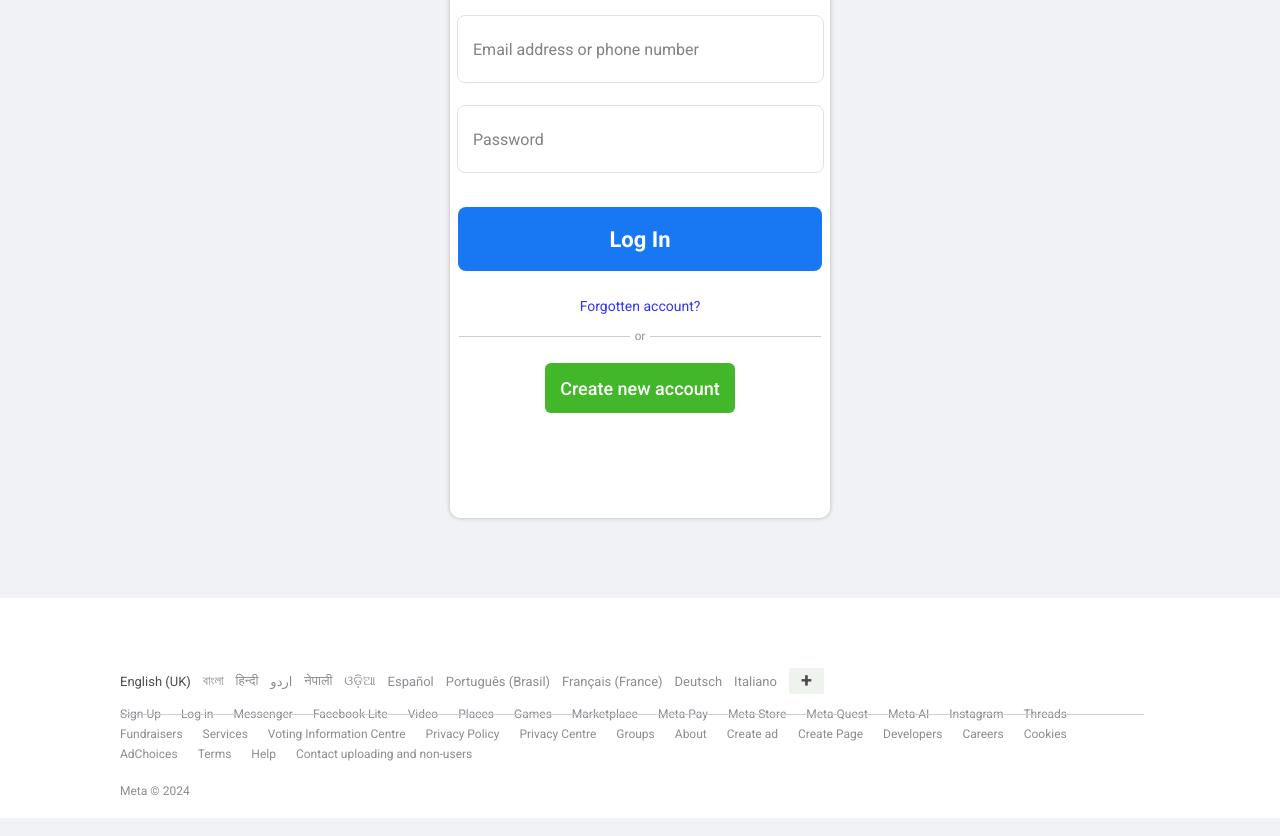
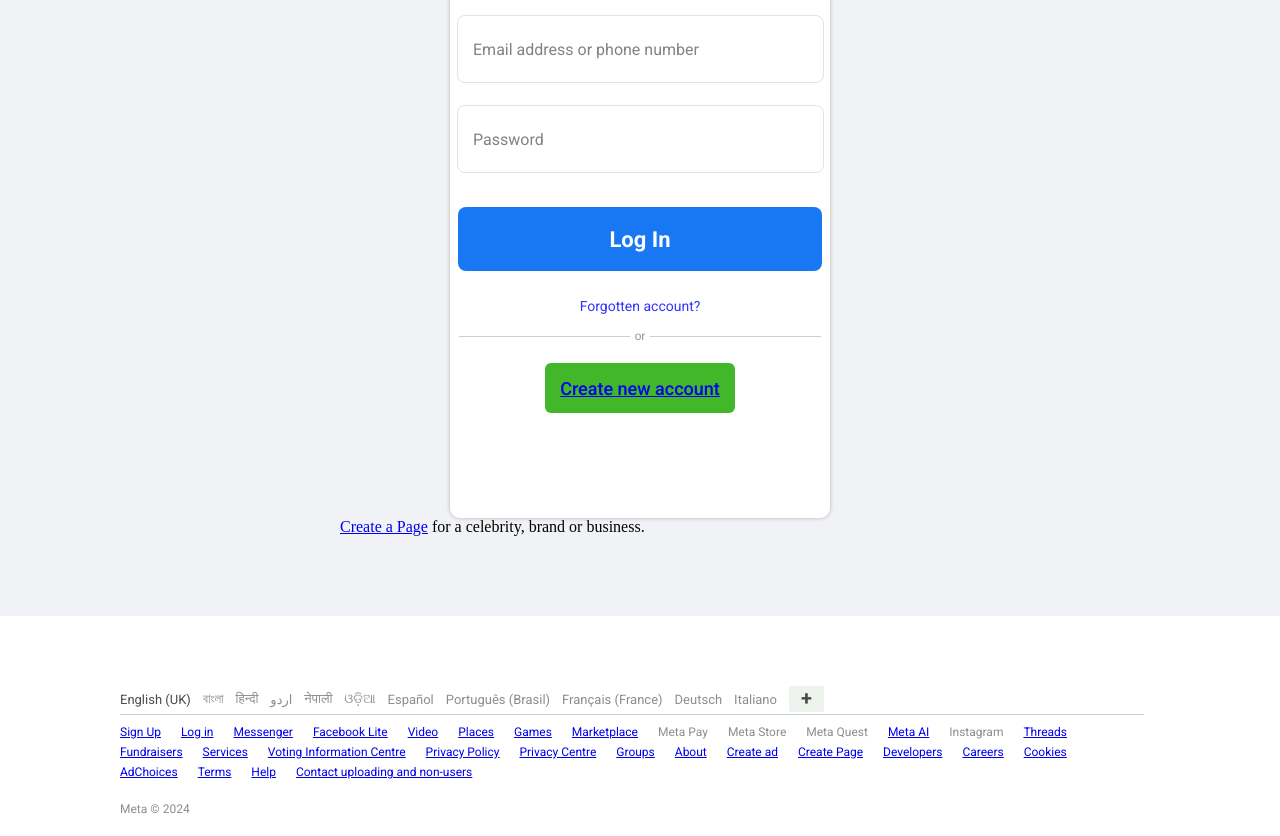
Before and after one commit to chatterjee-rohan/Facebook-Clone, a plain HTML site: page login-in-to.html in a window 1280 px wide. Shown: the part 262-1098 px from the top of the page. Drawn offline with Linux system fonts and the light colour scheme.

Commit message:
Update login-in-to.html

```diff
--- a/login-in-to.html
+++ b/login-in-to.html
@@ -4,7 +4,7 @@
 <head>
     <meta charset="UTF-8">
     <meta name="viewport" content="width=device-width, initial-scale=1.0">
-    <title>Login in to Facebook</title>
+    <title>Facebook - log in or sign up</title>
     <link rel="stylesheet" href="login-in-to.css">
 </head>
 
@@ -25,8 +25,14 @@
             <a href="forgotaccount.html" class="f-a">Forgotten account?</a>
             <span class="sepr">or</span>
             <button class="btn-cna">
-                <a href="createaccount.html" style="text-decoration: none; color: #fff;">Create new account</a>
+                <a href="createaccount.html">Create new account</a>
             </button>
+        </div>
+        <div class="para">
+            <p>
+                <a href="https://www.facebook.com/pages/create/?ref_type=registration_form">Create a Page</a> for a
+                celebrity, brand or business.
+            </p>
         </div>
     </div>
     <div class="last-section">
@@ -46,47 +52,107 @@
                 <button class="lan-btn">+</button>
             </li>
         </div>
-
         <div class="text">
             <div class="text1">
-                 <li title="Sign up for Facebook">
-                    <a href="createaccount.html" style="text-decoration: none;color: #8a8d91;">Sign Up</a>
+                <li title="Sign up for Facebook">
+                    <a href="createaccount.html">Sign Up</a>
                 </li>
                 <li title="Log in to Facebook">
-                    <a href="login-in-to.html" style="text-decoration: none;color: #8a8d91;">Log in</a>
+                    <a href="login-in-to.html">Log in</a>
                 </li>
-                <li title="Take a look at Messenger">Messenger</li>
-                <li title="Facebook Lite for android">Facebook Lite</li>
-                <li title="Browse in video">Video</li>
-                <li title="Take a look at popular places in Facebook">Places</li>
-                <li title="Check out Facebook games">Games</li>
-                <li title="Buy and Sell on Facebook Marketplace">Marketplace</li>
-                <li title="Learn more about Meta Pay">Meta Pay</li>
-                <li title="Discover Meta">Meta Store</li>
-                <li title="Learn more about Meta Quest">Meta Quest</li>
-                <li title="Meta AI">Meta AI</li>
-                <li title="Take a look at Instagram">Instagram</li>
-                <li title="Check out Threads">Threads</li>
+                <li title="Take a look at Messenger">
+                    <a href="https://www.messenger.com/">Messenger</a>
+                </li>
+                <li title="Facebook Lite for android">
+                    <a href="https://www.facebook.com/lite/">Facebook Lite</a>
+                </li>
+                <li title="Browse in video">
+                    <a href="https://www.facebook.com/watch/">Video</a>
+                </li>
+                <li title="Take a look at popular places in Facebook">
+                    <a href="https://www.facebook.com/places/">Places</a>
+                </li>
+                <li title="Check out Facebook games">
+                    <a href="https://www.facebook.com/gaming/play/">Games</a>
+                </li>
+                <li title="Buy and Sell on Facebook Marketplace">
+                    <a href="https://www.facebook.com/marketplace/">Marketplace</a>
+                </li>
+                <li title="Learn more about Meta Pay">
+                    <a onclick="window.open('https://about.meta.com/technologies/meta-pay')">Meta Pay</a>
+                </li>
+                <li title="Discover Meta">
+                    <a onclick="window.open('https://www.meta.com/')">Meta Store</a>
+                </li>
+                <li title="Learn more about Meta Quest">
+                    <a onclick="window.open('https://www.meta.com/quest/')">Meta Quest</a>
+                </li>
+                <li title="Meta AI">
+                    <a href="https://www.meta.ai/">Meta AI</a>
+                </li>
+                <li title="Take a look at Instagram">
+                    <a onclick="window.open('https://www.instagram.com/')">Instagram</a>
+                </li>
+                <li title="Check out Threads">
+                    <a href="https://www.threads.net/">Threads</a>
+                </li>
             </div>
             <div class="text2">
-                <li title="Donate to worthy causes">Fundraisers</li>
-                <li title="Browse our Facebook Services Directory">Services</li>
-                <li title="See the Voting Information Centre">Voting Information Centre</li>
-                <li title="Learn how we collect,use and share information to support Facebook">Privacy Policy</li>
-                <li title="Learn how to manage and control your privcy on Facebook">Privacy Centre</li>
-                <li title="Explore our groups">Groups</li>
-                <li title="Read our blog, discover the resource centre and find job oppertunities">About</li>
-                <li title="Advertise on Facebook">Create ad</li>
-                <li title="Create a Page">Create Page</li>
-                <li title="Develop on our platform">Developers</li>
-                <li title="Make your next carrer move to our briliant company">Careers</li>
-                <li title="Learn about cookies and Facebook">Cookies</li>
+                <li title="Donate to worthy causes">
+                    <a href="https://www.facebook.com/fundraisers/">Fundraisers</a>
+                </li>
+                <li title="Browse our Facebook Services Directory">
+                    <a href="https://www.facebook.com/biz/directory/">Services</a>
+                </li>
+                <li title="See the Voting Information Centre">
+                    <a href="https://www.facebook.com/votinginformationcenter/">Voting Information Centre</a>
+                </li>
+                <li title="Learn how we collect,use and share information to support Facebook">
+                    <a href="https://www.facebook.com/privacy/policy/?entry_point=facebook_page_footer">Privacy
+                        Policy</a>
+                </li>
+                <li title="Learn how to manage and control your privcy on Facebook">
+                    <a href="https://www.facebook.com/privacy/center/?entry_point=facebook_page_footer">Privacy
+                        Centre</a>
+                </li>
+                <li title="Explore our groups">
+                    <a href="https://www.facebook.com/groups/discover/">Groups</a>
+                </li>
+                <li title="Read our blog, discover the resource centre and find job oppertunities">
+                    <a href="https://about.meta.com/">About</a>
+                </li>
+                <li title="Advertise on Facebook">
+                    <a
+                        href="https://www.facebook.com/login.php?next=https%3A%2F%2Fwww.facebook.com%2Fads%2Fcreate%2F%3Fnav_source%3Dunknown%26campaign_id%3D402047449186%26placement%3Dpflo%26extra_1%3Dnot-admgr-user&campaign_id=402047449186">Create
+                        ad</a>
+                </li>
+                <li title="Create a Page">
+                    <a href="https://www.facebook.com/pages/create/?ref_type=site_footer">Create Page</a>
+                </li>
+                <li title="Develop on our platform">
+                    <a href="https://developers.facebook.com/?ref=pf">Developers</a>
+                </li>
+                <li title="Make your next carrer move to our briliant company">
+                    <a href="https://www.metacareers.com/">Careers</a>
+                </li>
+                <li title="Learn about cookies and Facebook">
+                    <a
+                        href="https://www.facebook.com/privacy/policies/cookies/?entry_point=cookie_policy_redirect&entry=0">Cookies</a>
+                </li>
             </div>
             <div class="text3">
-                <li title="Learn about Ad Choices">AdChoices</li>
-                <li title="Review our terms and policies">Terms</li>
-                <li title="Visit our Help Centre">Help</li>
-                <li title="Visit our contact uploading and non-users notice">Contact uploading and non-users</li>
+                <li title="Learn about Ad Choices">
+                    <a href="https://www.facebook.com/help/568137493302217">AdChoices</a>
+                </li>
+                <li title="Review our terms and policies">
+                    <a href="https://www.facebook.com/policies_center/">Terms</a>
+                </li>
+                <li title="Visit our Help Centre">
+                    <a href="https://www.facebook.com/help/?ref=pf">Help</a>
+                </li>
+                <li title="Visit our contact uploading and non-users notice">
+                    <a href="https://www.facebook.com/help/637205020878504">Contact uploading and non-users</a>
+                </li>
             </div>
         </div>
 
```
